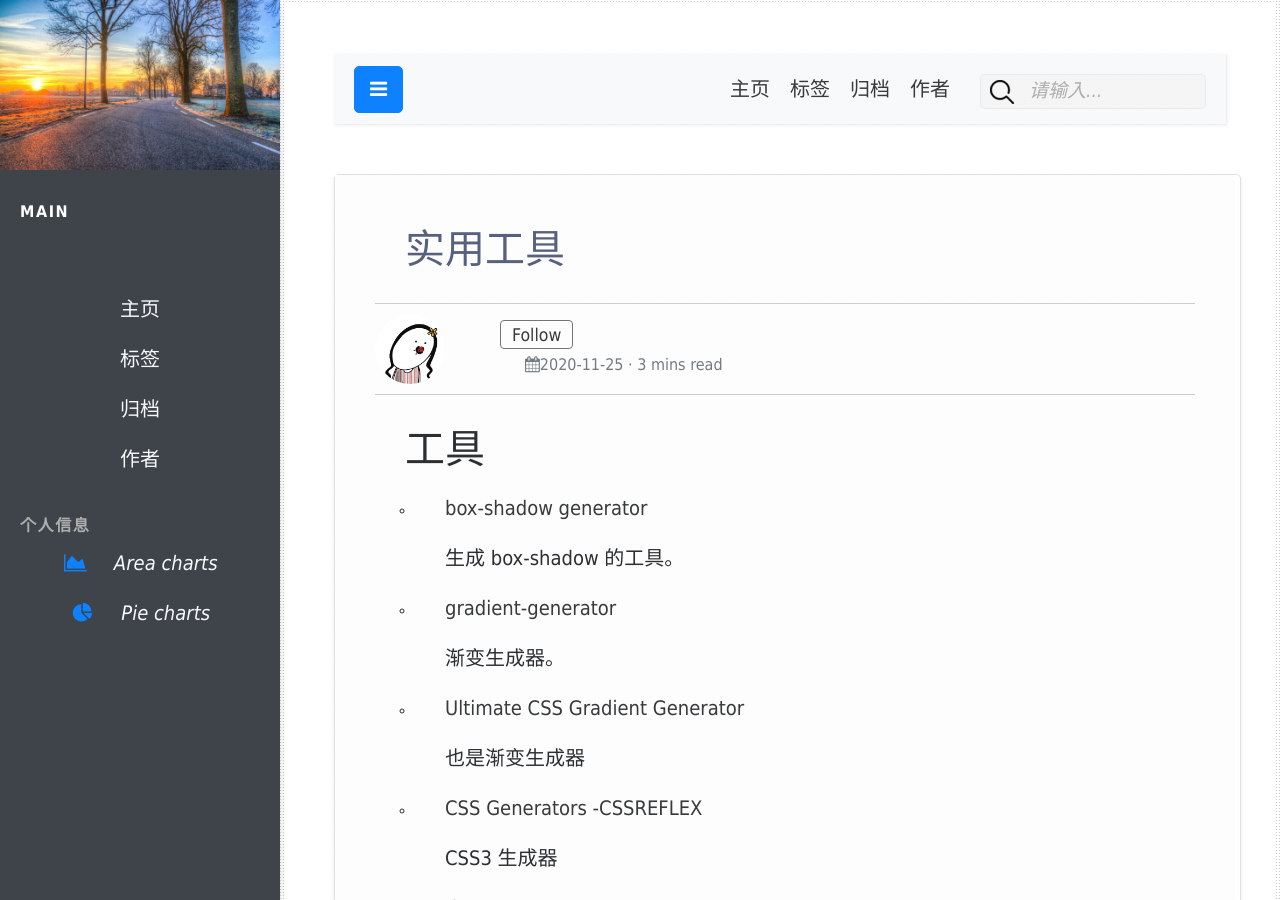
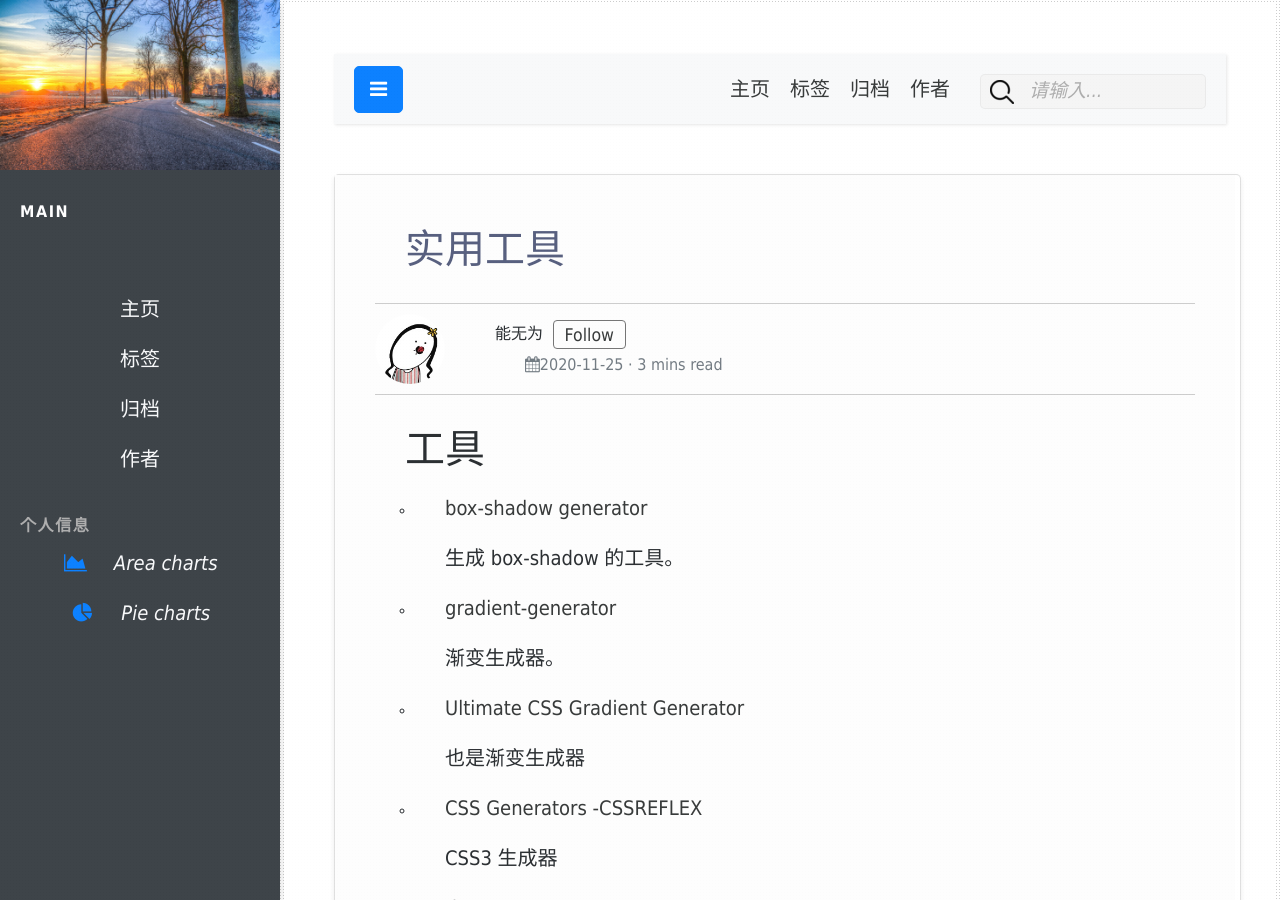
Before and after one commit to nengwuzhi/nengwuzhi.github.ioce, a Jekyll site: the page built from _posts/2020-11-25-实用工具.md, in a window 1280 px wide and 900 px high. Built offline with Jekyll 4.4.1, drawn with Linux system fonts in a browser that asks for light colours; nearby versions of some CDN libraries.

Commit message:
Update post.html

```diff
--- a/_layouts/post.html
+++ b/_layouts/post.html
@@ -25,7 +25,7 @@
                         {% if author.avatar %}
                         <img class="rounded-circle" src="/{{author.avatar}}" alt="{{author.name}}" width="70"/>
                         {% endif %}
-						<small class="ml-3"><a href="{{site.baseurl}}/author-{{ author.name | slugify }}"><span><a target="_blank" href="{{ author.twitter }}" class="btn btn-outline-success btn-sm btn-round ml-1">Follow</a></span>
+						<small class="ml-3">{{ author.name }} <span><a target="_blank" href="{{ author.twitter }}" class="btn btn-outline-success btn-sm btn-round ml-1">Follow</a></span>
                             <span class="text-muted d-block mt-1"><i class="fa fa-calendar"></i>{{ page.date | date: "%F" }} · {% include meta-read-time.html %}</span>
 						</small>
                         </div>
```
